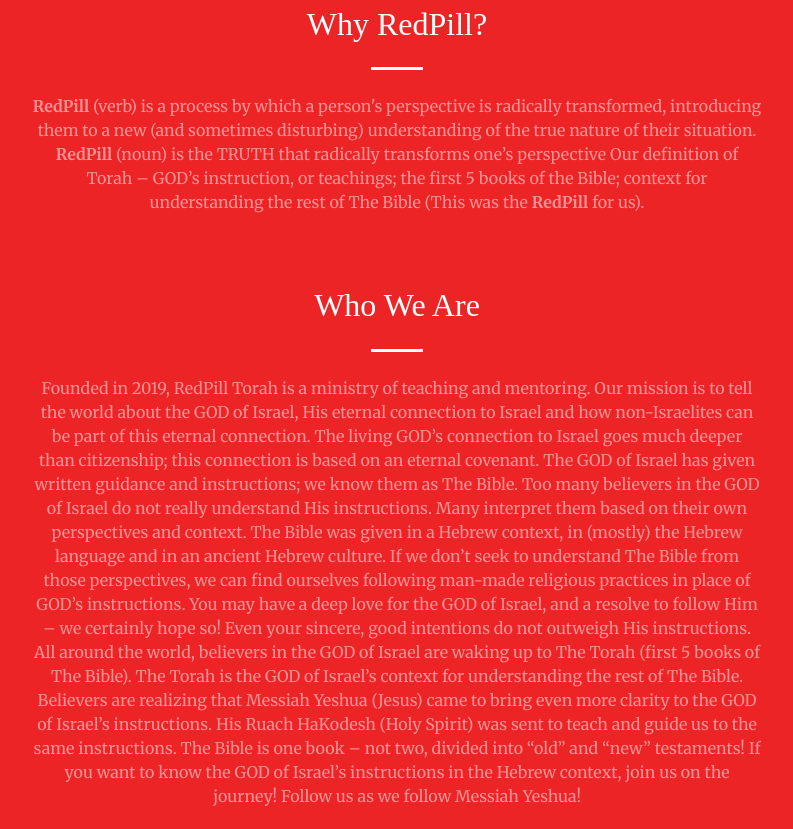
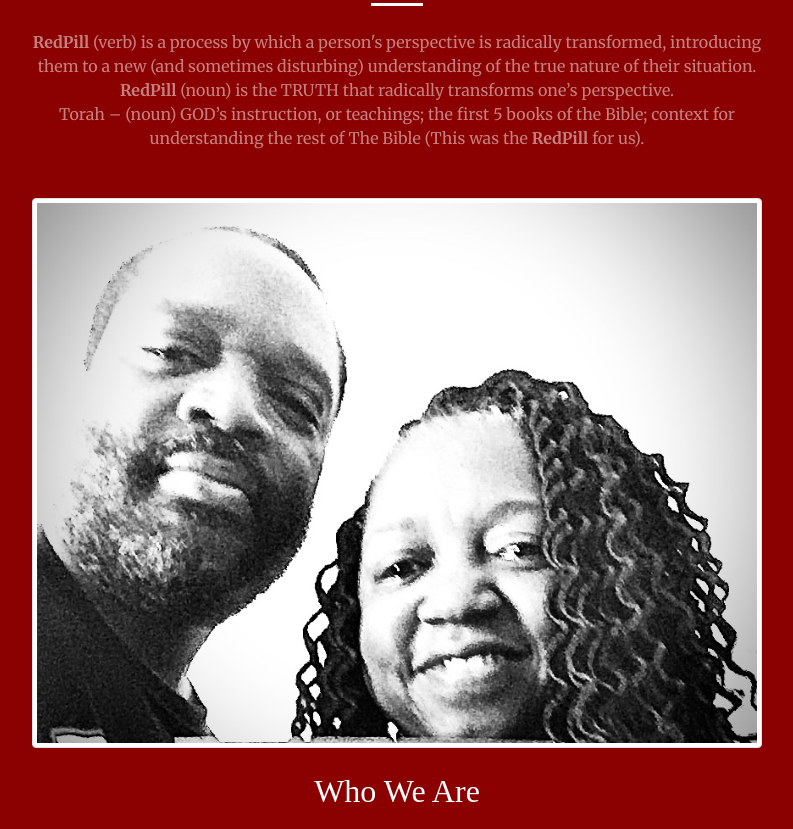
Before and after one commit to hepSEAS/RedPillTorah, a website: page index.html in a window 1280 px wide. Shown: the part 1051-1880 px from the top of the page, without its empty margins (243-1036 px from the left). Drawn offline with nearby package versions, Linux system fonts and the light colour scheme.

Commit message:
updates based on feedback
updated text, added photo, changed About Us background color, adjusted padding

```diff
--- a/index.html
+++ b/index.html
@@ -26,7 +26,7 @@
                 <button class="navbar-toggler navbar-toggler-right" type="button" data-toggle="collapse" data-target="#navbarResponsive" aria-controls="navbarResponsive" aria-expanded="false" aria-label="Toggle navigation"><span class="navbar-toggler-icon"></span></button>
                 <div class="collapse navbar-collapse" id="navbarResponsive">
                     <ul class="navbar-nav ml-auto my-2 my-lg-0">
-                        <li class="nav-item"><a class="nav-link js-scroll-trigger" href="#about">About</a></li>
+                        <li class="nav-item"><a class="nav-link js-scroll-trigger" href="#about">About Us</a></li>
                         <li class="nav-item"><a class="nav-link js-scroll-trigger" href="#Podcast">Podcast</a></li>
                         <li class="nav-item"><a class="nav-link js-scroll-trigger" href="#SocialMedia">Social Media</a></li>
                         <li class="nav-item"><a class="nav-link js-scroll-trigger" href="#contact">Contact</a></li>
@@ -60,15 +60,19 @@
                         <strong>RedPill</strong> (verb) is a process by which a person's perspective is radically
 transformed, introducing them to a new (and sometimes disturbing) understanding of the true nature of
 their situation.
-<br><strong>RedPill</strong> (noun) is the TRUTH that radically transforms one’s perspective
-
-Our definition of Torah – GOD’s instruction, or teachings; the first 5 books of the Bible; context for
+<br><strong>RedPill</strong> (noun) is the TRUTH that radically transforms one’s perspective.
+<br>
+Torah – (noun) GOD’s instruction, or teachings; the first 5 books of the Bible; context for
 understanding the rest of The Bible (This was the <strong>RedPill</strong> for us).
                         </p>
-                        <br><br>
+                        <br>
+                        <div class="text-center">
+                            <img src="dist/assets/img/mnd.jpg" class="rounded img-thumbnail" alt="..." id ="mnd">
+                        </div>
+                        <br>
                         <h2 class="text-white mt-0">Who We Are</h2>
                         <hr class="divider light my-4" />
-                        <p class="text-white-50 mb-4">Founded in 2019, RedPill Torah is a ministry of teaching and mentoring. Our mission is to tell the world
+                        <p class="text-white-50 mb-4">I'm Tim and I'd Miss! Founded in 2019, RedPill Torah is a ministry of teaching and mentoring. Our mission is to tell the world
 about the GOD of Israel, His eternal connection to Israel and how non-Israelites can be part of this
 eternal connection. The living GOD’s connection to Israel goes much deeper than citizenship; this
 connection is based on an eternal covenant.
```
Also changed, not shown: dist/assets/img/mnd.jpg (added), dist/css/styles.css.
